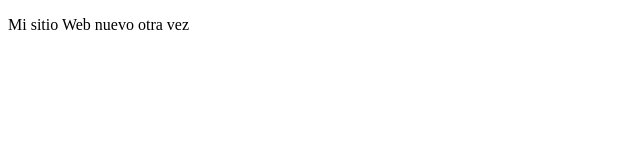
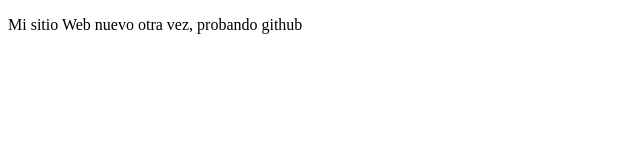
Before and after one commit to Cristhian664/proyectoDemoCursoPrework, a plain HTML site: page index.html in a window 1280 px wide. Shown: the whole page, without its empty margins (0-640 px from the left). Drawn offline with Linux system fonts and the light colour scheme.

Commit message:
cambios agregamos probando github

```diff
--- a/index.html
+++ b/index.html
@@ -7,6 +7,6 @@
     <title>Document</title>
 </head>
 <body>
-    <p>Mi sitio Web nuevo otra vez</p>
+    <p>Mi sitio Web nuevo otra vez, probando github</p>
 </body>
 </html>
```
